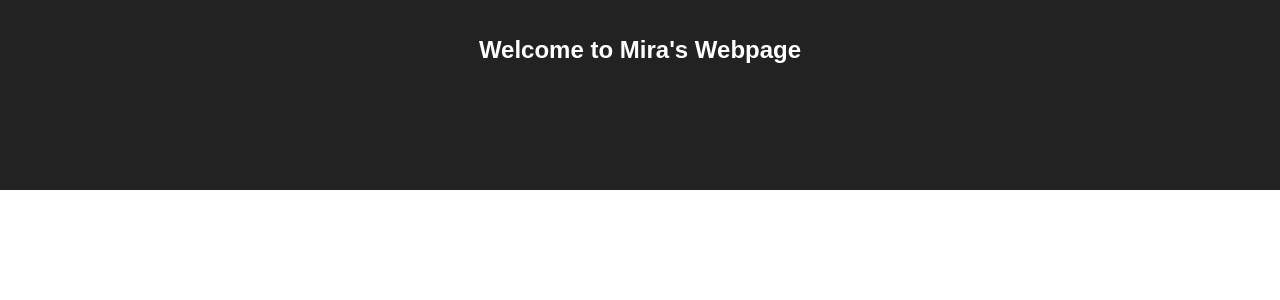
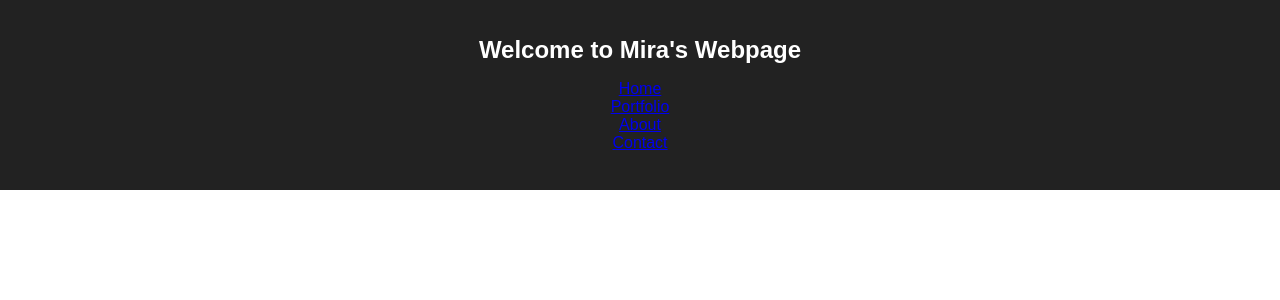
Before and after one commit to rweber87/mira_website, a React (Create React App) app: page / in a window 1280 px wide. Shown: the top 300 px of the page. Built offline with nearby package versions, Linux system fonts and the light colour scheme.

Commit message:
added navbar basic functionality

```diff
--- a/src/App.js
+++ b/src/App.js
@@ -1,5 +1,7 @@
 import React, { Component } from 'react';
+import NavBar from './NavBar';
 import './App.css';
+
 
 class App extends Component {
   render() {
@@ -7,6 +9,7 @@ class App extends Component {
       <div className="App">
         <header className="App-header">
           <h1 className="App-title">Welcome to Mira's Webpage</h1>
+          <NavBar />
         </header>
       </div>
     );
--- a/src/NavBar.js
+++ b/src/NavBar.js
@@ -4,11 +4,15 @@ import { Link } from 'react-router-dom'
 function NavBar(props) {
 
 	return(
-		<div className="navbar-fixed">
-			<li><Link to="/home">Home</Link></li>
-			<li><Link to="/portfolio">Portfolio</Link></li>
-			<li><Link to="/about">About</Link></li>
-			<li><Link to="/contact">Contact</Link></li>
+		<div className="navbar-fixed right">
+				<Link to="/home">Home</Link>
+				<br/>
+				<Link to="/portfolio">Portfolio</Link>
+				<br/>
+				<Link to="/about">About</Link>
+				<br/>
+				<Link to="/contact">Contact</Link>
+				<br/>
 		</div>
 	)
 }
```
